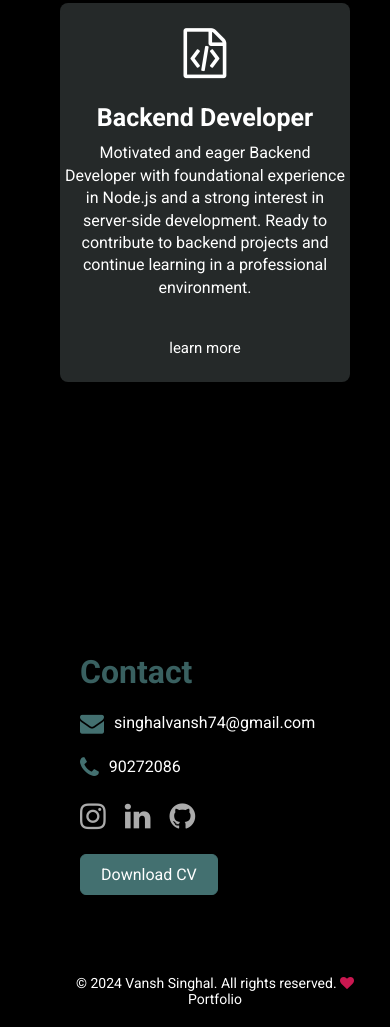
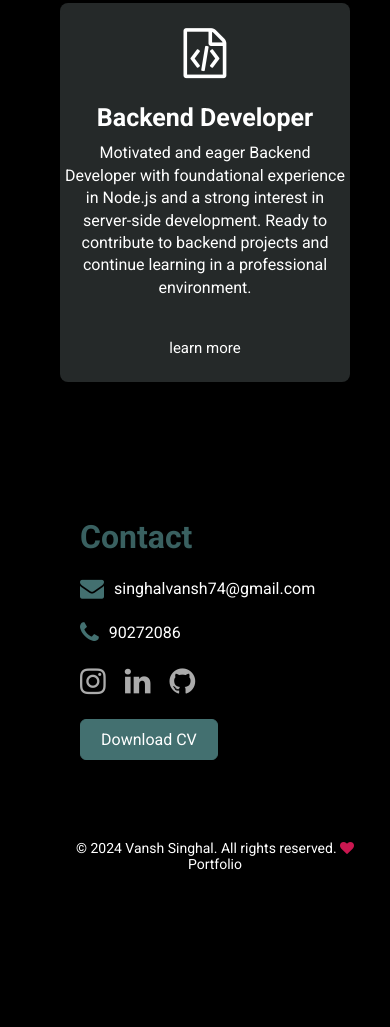
Before and after one commit to VanshSinghal01/Portffolioo, a plain HTML site: page index.html in a window 390 px wide. Shown: the part 2335-3362 px from the top of the page. After the commit the page ends 3227 px from the top, so only its background shows below. Drawn offline with Linux system fonts and the light colour scheme.

Commit message:
Update style.css

```diff
--- a/style.css
+++ b/style.css
@@ -678,7 +678,7 @@ form .btn-submit:hover {
     .Services {
         margin-left: 60px;
         margin-top: 20px;
-        height: 185vh;
+        height: 175vh;
     }
     .Services h1{
         font-size: 40px;
@@ -712,6 +712,6 @@ form .btn-submit:hover {
     }
     #contact{
         margin-left: 40px;
-        margin-top: -100px;
+        margin-top: -150px;
     }
 }
```
